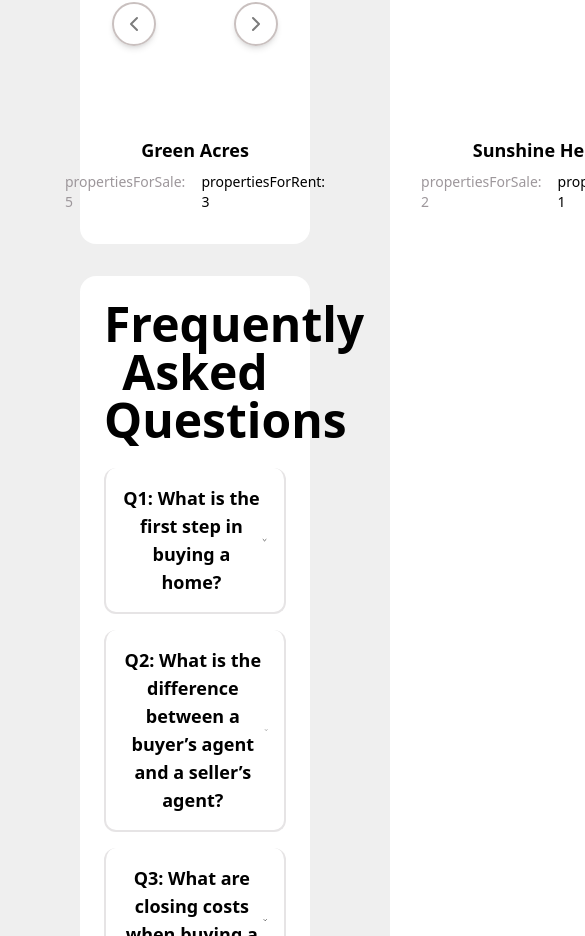
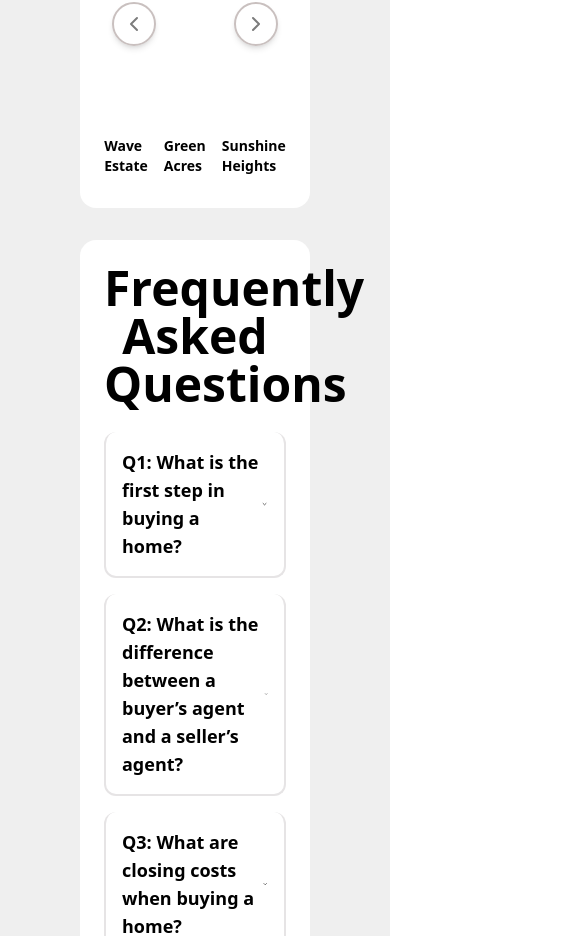
Before and after one commit to Digital-Dwaar-GH/Urbanest-Infra, a React (Vite) app: page / in a window 390 px wide. Shown: the part 3559-4495 px from the top of the page, 585 px wide, since content can reach past the window. Built offline with nearby package versions, Linux system fonts and the light colour scheme.

Commit message:
added responsiveness

```diff
--- a/src/components/Developers/Developers.jsx
+++ b/src/components/Developers/Developers.jsx
@@ -107,7 +107,7 @@ export const Developers = () => {
         </div>
 
         {/* Developer Info (Below Carousel) */}
-        <div className=" flex justify-center space-x-24">
+        <div className=" flex justify-center space-x-4 lg:space-x-24">
           {developers
             .slice(scrollIndex, scrollIndex + 3)
             .map((developer) => (
@@ -115,8 +115,8 @@ export const Developers = () => {
                 key={developer.id}
                 className="flex flex-col space-y-2 justify-center items-center"
               >
-                <h3 className="text-lg font-bold">{developer.name}</h3>
-                <div className="flex space-x-4">
+                <h3 className=" text-sm lg:text-lg font-bold">{developer.name}</h3>
+                <div className="hidden  lg:flex space-x-4">
                   <p className="text-sm text-gray-500">
                     propertiesForSale: {developer.propertiesForSale}
                   </p>
--- a/src/components/FAQ/main.jsx
+++ b/src/components/FAQ/main.jsx
@@ -7,7 +7,7 @@ export const FAQ = () => {
   return (
     <div className="container mx-auto p-6 text-center bg-white rounded-2xl">
       <h2 className="text-5xl font-semibold mb-6">Frequently Asked Questions</h2>
-      <div className='flex flex-col space-y-4'>
+      <div className='flex flex-col space-y-4 text-left'>
         {questions.map((item, index) => (
             <QuestionCard key={index} question={item.question} answer={item.answer} number={index+1} />
         ))}
--- a/src/pages/Contact/components/Message.jsx
+++ b/src/pages/Contact/components/Message.jsx
@@ -6,7 +6,7 @@ import LocationIcon from '../../../assets/svg/location';
 
 export const Message = () => {
   return (
-    <div className="flex flex-col md:flex-row gap-8 p-8">
+    <div className="flex flex-col lg:flex-row gap-8 p-8">
         <div className="flex-1 flex justify-center items-center  md:pt-8">
             <div className="flex-col space-y-4 bg-gray-50 px-12 py-16 rounded-lg shadow-lg">
                 <h2 className="text-5xl font-semibold text-gray-800">Send us a message</h2>
```
